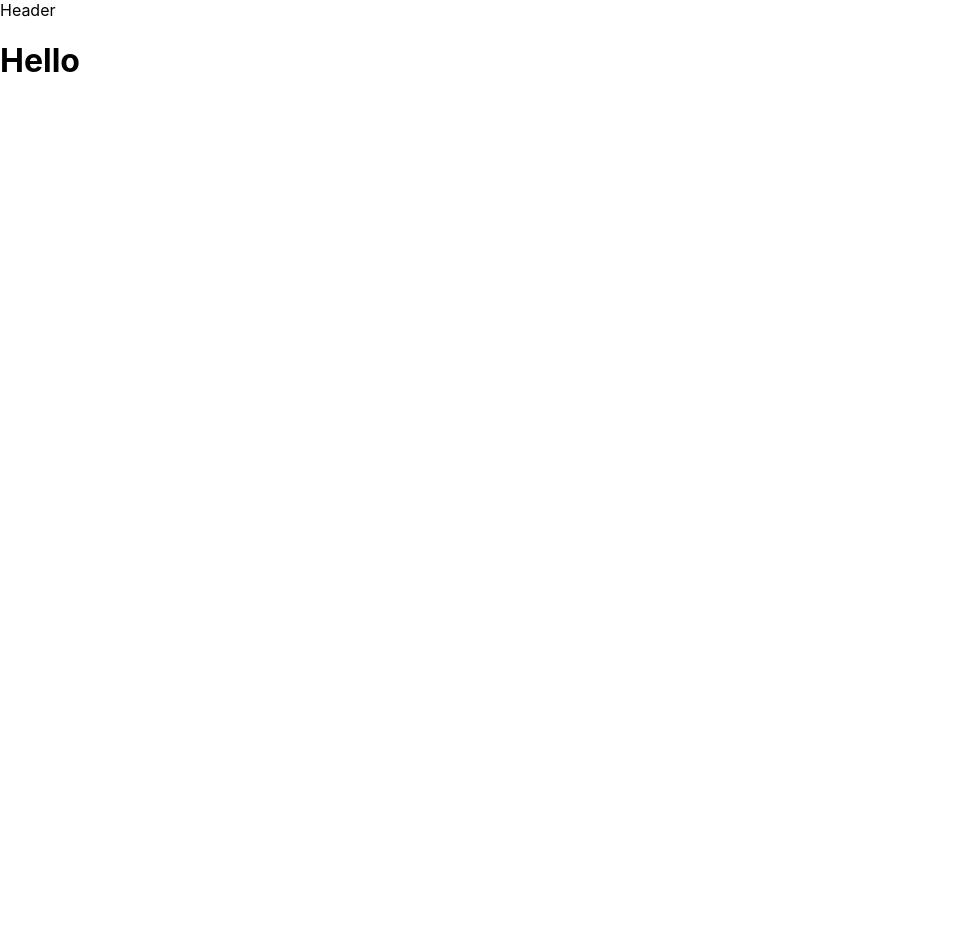
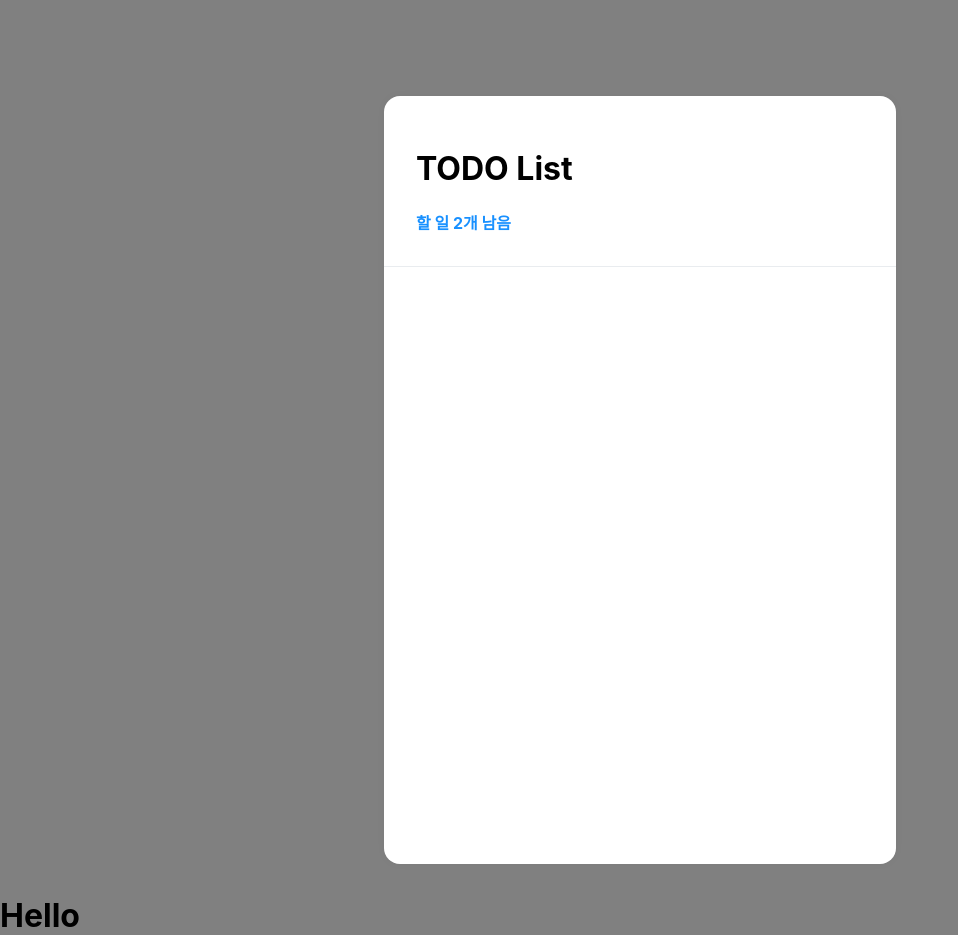
Before and after one commit to KIMSEUNGGYU/practice-client, a React (Create React App) app in the folder react-todo-list/: page / in a window 1280 px wide. Shown: the whole page, without its empty margins (0-958 px from the left). Before the commit the page ends 800 px from the top, so only its background shows below. Built offline with nearby package versions, Linux system fonts and the light colour scheme.

Commit message:
[feat] todo head 기능 구현

```diff
--- a/react-todo-list/package.json
+++ b/react-todo-list/package.json
@@ -5,6 +5,7 @@
   "dependencies": {
     "@craco/craco": "^6.1.1",
     "@emotion/react": "^11.1.5",
+    "@emotion/styled": "^11.1.5",
     "@testing-library/jest-dom": "^5.11.4",
     "@testing-library/react": "^11.1.0",
     "@testing-library/user-event": "^12.1.10",
--- a/react-todo-list/src/App.jsx
+++ b/react-todo-list/src/App.jsx
@@ -1,11 +1,23 @@
-import { jsx, css, Global, ClassName } from '@emotion/react';
+import { css, Global } from '@emotion/react';
 
-import ToDoHead from '@components/ToDoHead';
+import TodoTemplate from '@components/TodoTemplate';
+import TodoHead from '@components/TodoHead';
 
 function App() {
   return (
     <>
-      <ToDoHead />
+      <Global
+        styles={css`
+          body {
+            background: grey;
+            height: 100vh;
+          }
+        `}
+      />
+      <TodoTemplate>
+        <TodoHead />
+      </TodoTemplate>
+
       <h1>Hello</h1>
     </>
   );
--- a/react-todo-list/src/components/ToDoHead.jsx
+++ b/react-todo-list/src/components/ToDoHead.jsx
@@ -1,7 +1,25 @@
 import React from 'react';
+import styled from '@emotion/styled';
+import theme from '@src/theme';
 
-const ToDoHead = () => {
-  return <div>Header</div>;
+const Header = styled.header`
+  padding: 2em;
+  border-bottom: 1px solid ${theme.borderColor};
+`;
+
+const Title = styled.h1``;
+const RestCount = styled.span`
+  color: ${theme.mainColor};
+  font-weight: bold;
+`;
+
+const TodoHead = () => {
+  return (
+    <Header>
+      <Title>TODO List</Title>
+      <RestCount>할 일 2개 남음</RestCount>
+    </Header>
+  );
 };
 
-export default ToDoHead;
+export default TodoHead;
--- /dev/null
+++ b/react-todo-list/src/components/TodoTemplate.jsx
@@ -0,0 +1,24 @@
+import React from 'react';
+import styled from '@emotion/styled';
+
+const Template = styled.div`
+  width: 512px;
+  height: 768px;
+  background-color: white;
+  border-radius: 16px;
+  box-shadow: 0 0 8px 0 rgba(0, 0, 0, 0.04);
+
+  /* postion */
+
+  margin: 0 auto;
+  margin-top: 96px;
+  margin-bottom: 32px;
+  display: flex;
+  flex-direction: column;
+`;
+
+const TodoTemplate = ({ children }) => {
+  return <Template>{children}</Template>;
+};
+
+export default TodoTemplate;
--- /dev/null
+++ b/react-todo-list/src/theme.js
@@ -0,0 +1,12 @@
+const theme = {
+  backgroundColor: '#e6e9ed',
+  mainColor: '#1890ff',
+  hoverColor: '#40a9ff',
+  activeColor: '#096dd9',
+  redColor: '#ff7b7c',
+  borderColor: '#e9ecef',
+  inputBoxColor: '#f7f8f9',
+  checkTextColor: '#ced4da',
+};
+
+export default theme;
```
Also changed, not shown: 1 other file (tests, documents, lock files or other folders).
